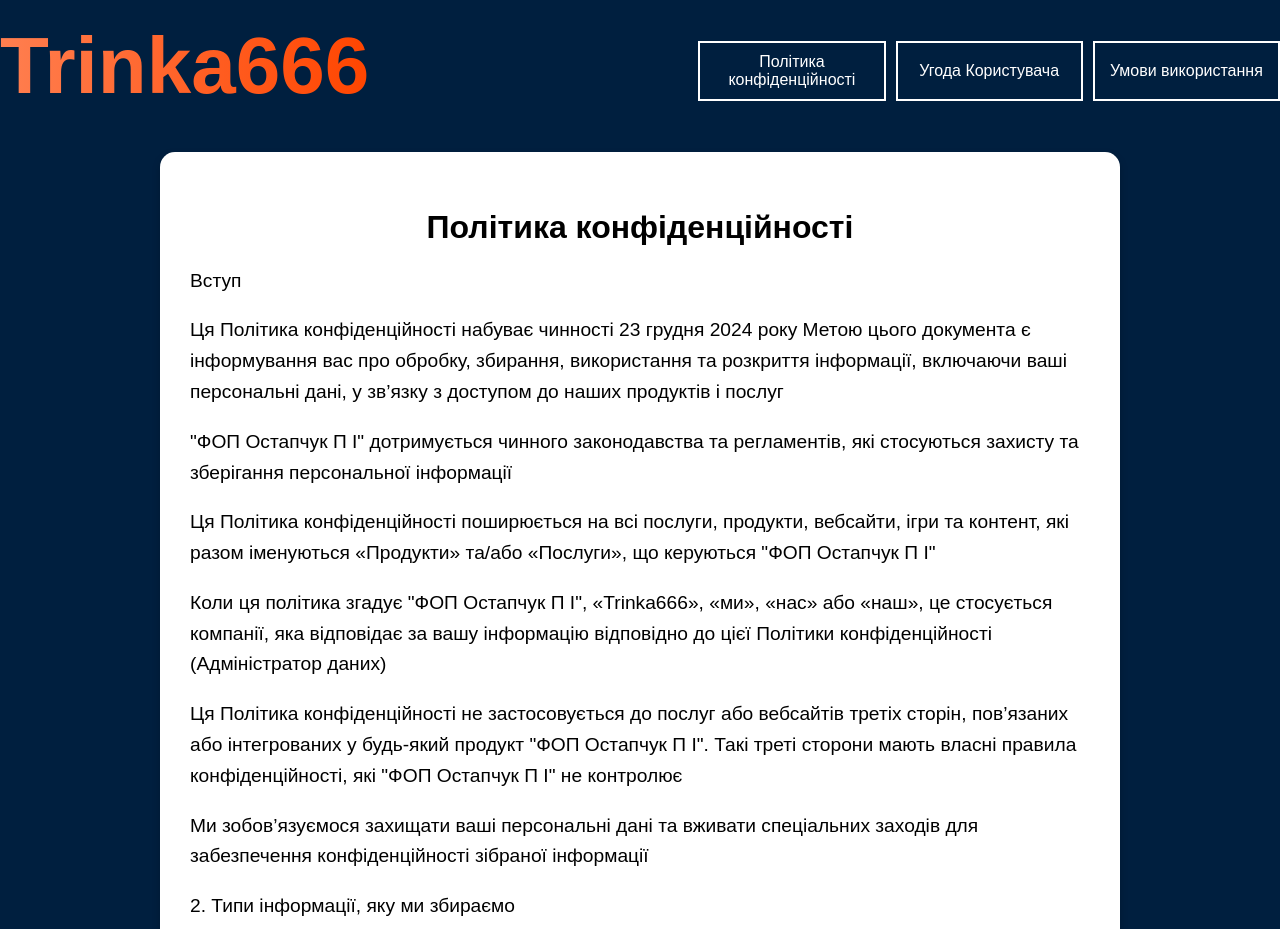
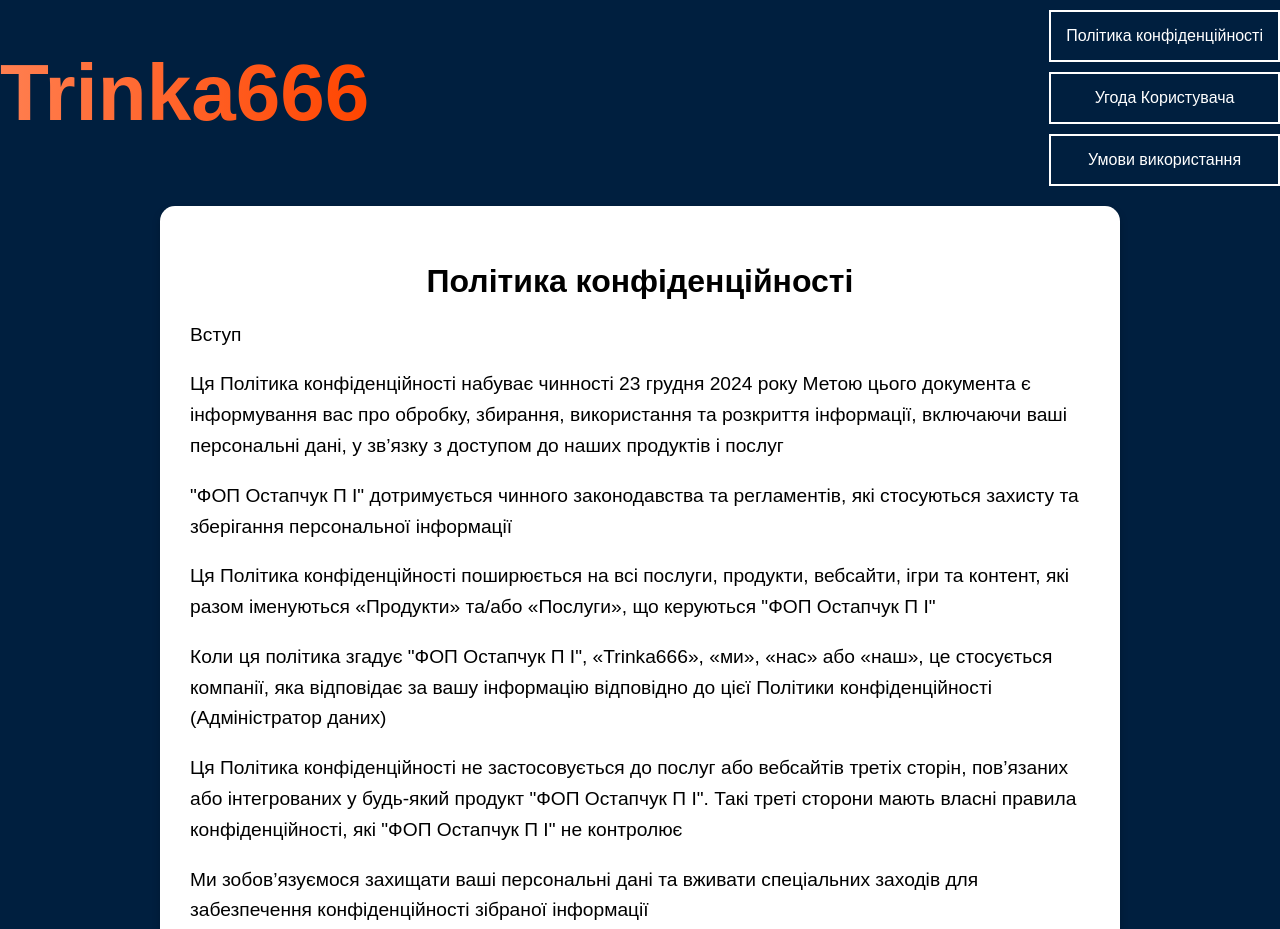
Before and after one commit to ostap4uk55/Trinka666, a plain HTML site: page index.html in a window 1280 px wide. Shown: the top 929 px of the page. Drawn offline with Linux system fonts and the light colour scheme.

Commit message:
edit css

```diff
--- a/styles.css
+++ b/styles.css
@@ -17,13 +17,14 @@ header h1 {
   -webkit-text-fill-color: transparent;
   background-clip: text; /* Для підтримки інших браузерів */
   color: transparent; /* Забезпечує прозорість кольору */
+  display: inline-block; /* Виправлення для браузерів */
 }
 
 /* Кнопки під заголовком */
 header .button-container {
   display: flex;
-  justify-content: center;
-  gap: 10px;
+  flex-direction: column; /* Розташувати кнопки вертикально */
+  gap: 10px; /* Відступи між кнопками */
   margin-top: 10px;
 }
 
@@ -32,11 +33,12 @@ header button {
   color: #ffffff;
   border: 2px solid #ffffff; /* Білий контур */
   border-radius: 0; /* Без круглих країв */
-  padding: 10px;
-  flex: 1;
+  padding: 15px;
   text-align: center;
   cursor: pointer;
   font-size: 1rem;
+  width: 100%; /* Зробити кнопки на всю ширину */
+  box-sizing: border-box; /* Включити рамку в загальну ширину */
 }
 
 header button:hover {
```
